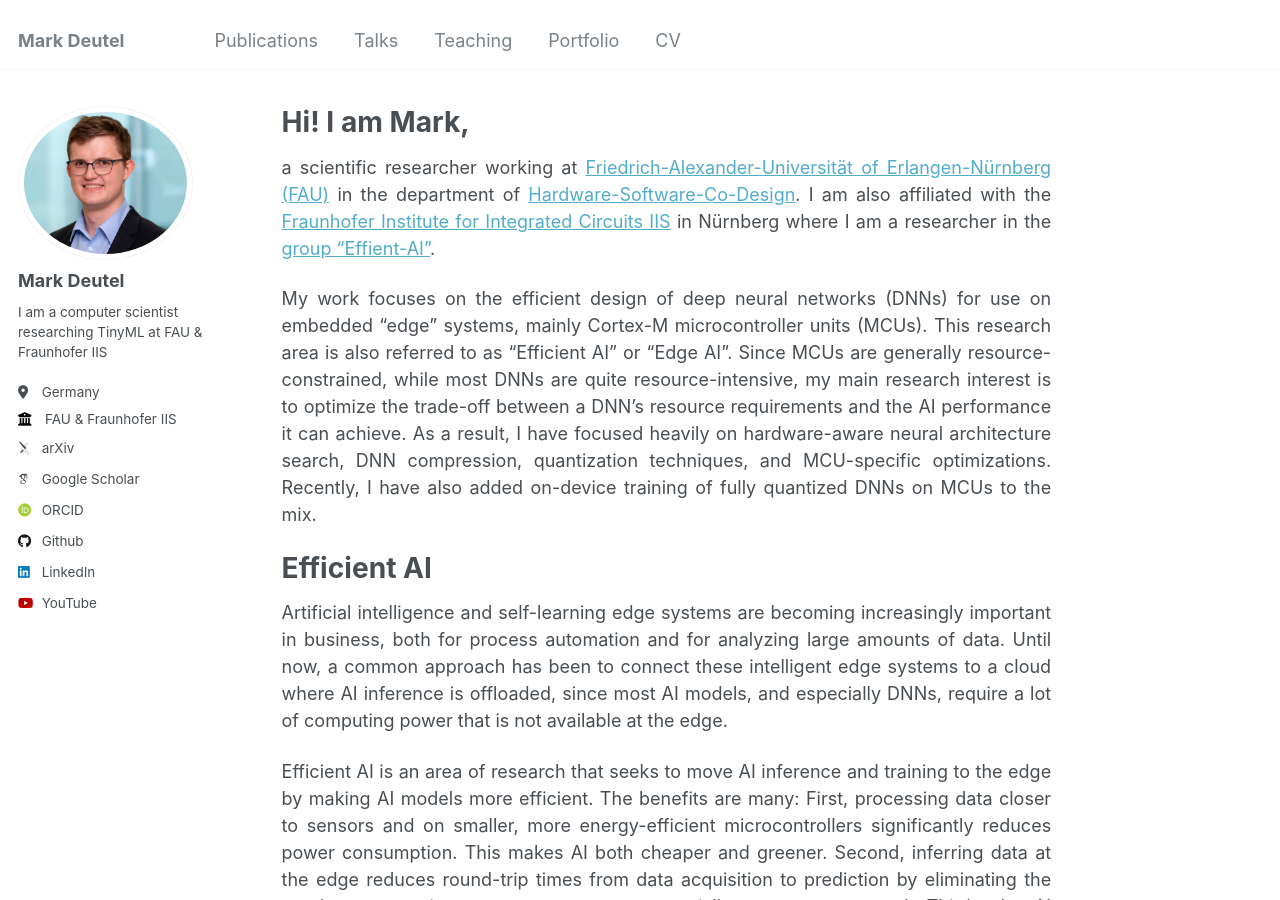
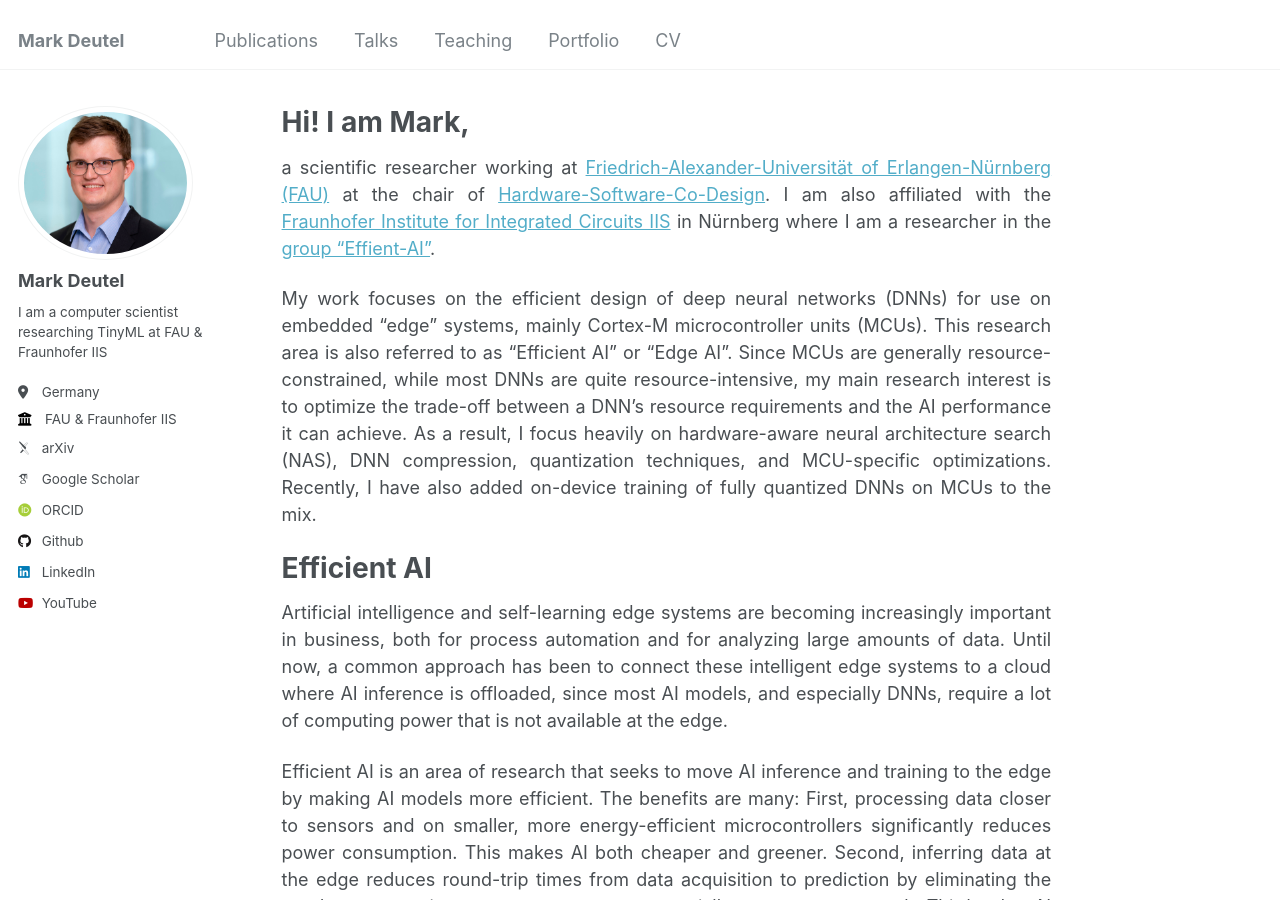
Before and after one commit to markdeutel/markdeutel.github.io, a Jekyll site: the page built from _pages/about.md, in a window 1280 px wide and 900 px high. Built offline with Jekyll 4.4.1, drawn with Linux system fonts in a browser that asks for light colours; some web fonts are replaced; some of the changed text lies outside the part shown.

Commit message:
[FIX] some minor text fixes in the about page

```diff
--- a/_pages/about.md
+++ b/_pages/about.md
@@ -11,9 +11,9 @@ redirect_from:
 Hi! I am Mark,
 ===
 
-a scientific researcher working at [Friedrich-Alexander-Universität of Erlangen-Nürnberg (FAU)](https://www.fau.eu/) in the department of [Hardware-Software-Co-Design](https://www.cs12.tf.fau.eu/). I am also affiliated with the [Fraunhofer Institute for Integrated Circuits IIS](https://www.iis.fraunhofer.de/) in Nürnberg where I am a researcher in the [group "Effient-AI"](https://www.iis.fraunhofer.de/de/ff/lv/dataanalytics/tinyml.html).
+a scientific researcher working at [Friedrich-Alexander-Universität of Erlangen-Nürnberg (FAU)](https://www.fau.eu/) at the chair of [Hardware-Software-Co-Design](https://www.cs12.tf.fau.eu/). I am also affiliated with the [Fraunhofer Institute for Integrated Circuits IIS](https://www.iis.fraunhofer.de/) in Nürnberg where I am a researcher in the [group "Effient-AI"](https://www.iis.fraunhofer.de/de/ff/lv/dataanalytics/tinyml.html).
 
-My work focuses on the efficient design of deep neural networks (DNNs) for use on embedded "edge" systems, mainly Cortex-M microcontroller units (MCUs). This research area is also referred to as "Efficient AI" or "Edge AI". Since MCUs are generally resource-constrained, while most DNNs are quite resource-intensive, my main research interest is to optimize the trade-off between a DNN's resource requirements and the AI performance it can achieve. As a result, I have focused heavily on hardware-aware neural architecture search, DNN compression, quantization techniques, and MCU-specific optimizations. Recently, I have also added on-device training of fully quantized DNNs on MCUs to the mix.
+My work focuses on the efficient design of deep neural networks (DNNs) for use on embedded "edge" systems, mainly Cortex-M microcontroller units (MCUs). This research area is also referred to as "Efficient AI" or "Edge AI". Since MCUs are generally resource-constrained, while most DNNs are quite resource-intensive, my main research interest is to optimize the trade-off between a DNN's resource requirements and the AI performance it can achieve. As a result, I focus heavily on hardware-aware neural architecture search (NAS), DNN compression, quantization techniques, and MCU-specific optimizations. Recently, I have also added on-device training of fully quantized DNNs on MCUs to the mix.
 
 Efficient AI
 ===
@@ -31,4 +31,4 @@ For more information, check out my [talks](./talks.html) and [publications](./pu
 My background and history
 ===
 
-I received both my M.Sc. and B.Sc. in Computer Science from the Friedrich-Alexander-Universität of Erlangen-Nürnberg. During my studies I worked for almost five years as a working student at Siemens Mindsphere and then as a student assistant at Fraunhofer IIS first in the group *Self-Learning Systems* and later in the group *Machine Learning & Validation*. I also wrote my master thesis with Fraunhofer IIS on *Energy Efficient Deployment of Deep Learning Applications on Restricted Hardware using Deep Compression*. After graduating, I joined the department of Hardware-Software-Co-Design at FAU as a research assistant and Ph.D. student, while still being associated with Fraunhofer IIS as a member of the *Efficient AI* group. If you want to learn more about me, have a look at my detailed [CV](./cv.md).
+I received both my M.Sc. and B.Sc. in Computer Science from the Friedrich-Alexander-Universität of Erlangen-Nürnberg. During my studies I worked for almost five years as a working student at Siemens Mindsphere and then as a student assistant at Fraunhofer IIS first in the group *Self-Learning Systems* and later in the group *Machine Learning & Validation*. I also wrote my master thesis with Fraunhofer IIS on *Energy Efficient Deployment of Deep Learning Applications on Restricted Hardware using Deep Compression*. After graduating, I joined the chair of Hardware-Software-Co-Design at FAU as a research assistant and Ph.D. student, while still being associated with Fraunhofer IIS as a member of the *Efficient AI* group. If you want to learn more about me, have a look at my detailed [CV](./cv.md).
```
